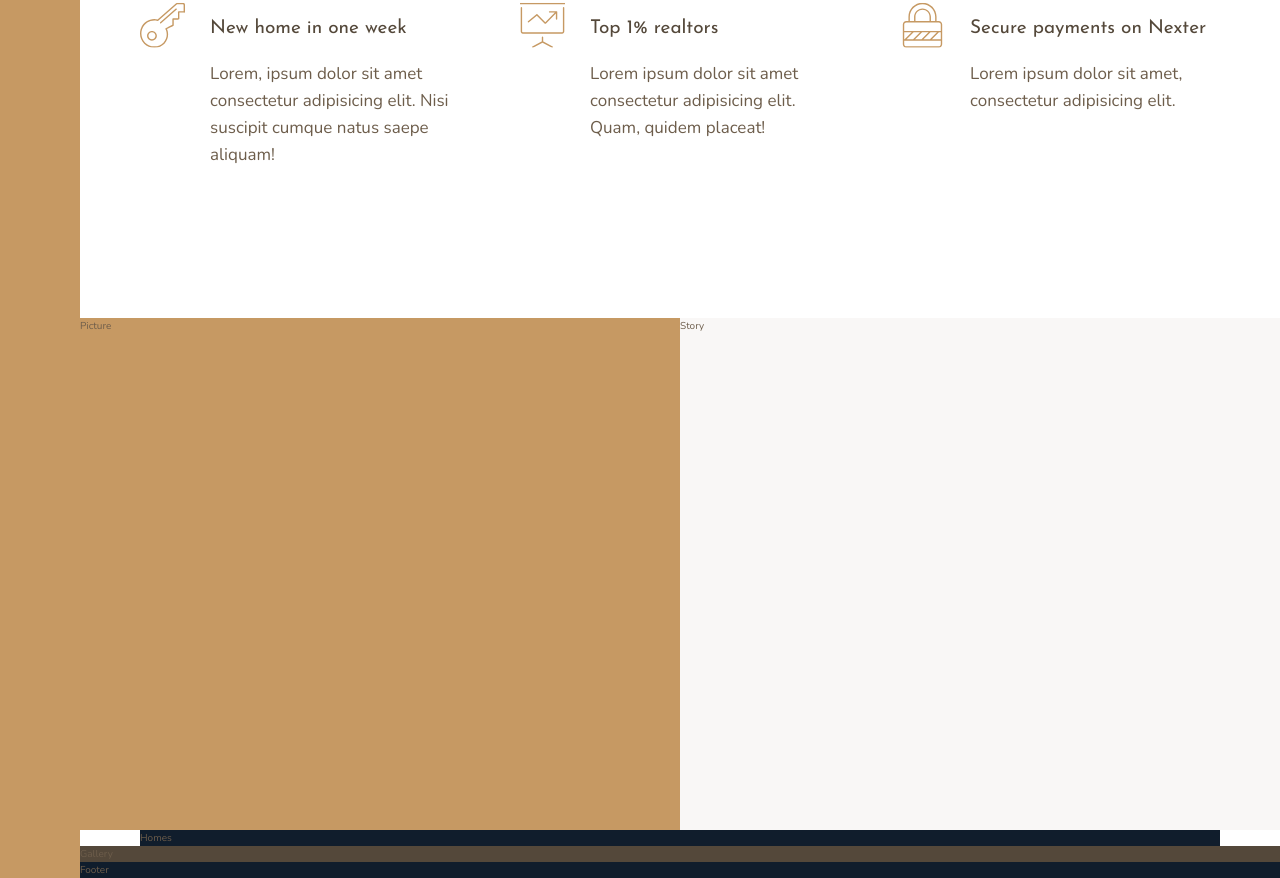
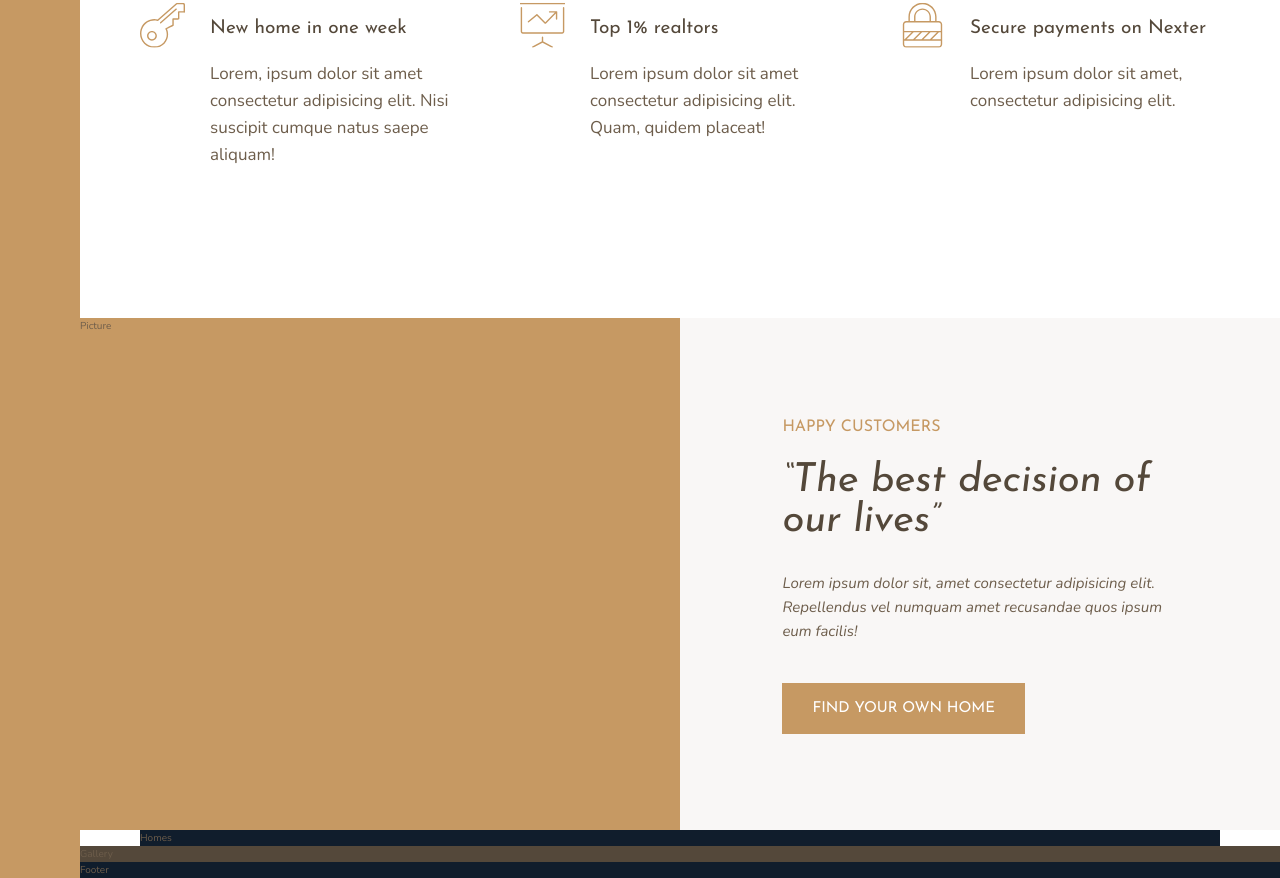
Before and after one commit to VladimirVolvakov/real-estate-agency-landing, a website: page index.html in a window 1280 px wide. Shown: the part 990-1868 px from the top of the page. Drawn offline with nearby package versions, Linux system fonts and the light colour scheme.

Commit message:
feat: add markup & styles for .testionial__content

```diff
--- a/index.html
+++ b/index.html
@@ -77,7 +77,17 @@
       </div>
     </section>
     <div class="testimonial__picture">Picture</div>
-    <div class="testimonial__content">Story</div>
+    <div class="testimonial__content">
+      <h3 class="heading-3 u-mb-sm">Happy Customers</h3>
+      <h2 class="heading-2 heading-2--dark u-mb-md">
+        &ldquo;The best decision of our lives&rdquo;
+      </h2>
+      <p class="testimonial__text u-mb-lg">
+        Lorem ipsum dolor sit, amet consectetur adipisicing elit. Repellendus
+        vel numquam amet recusandae quos ipsum eum facilis!
+      </p>
+      <button class="btn">Find your own home</button>
+    </div>
     <section class="real-estate">Homes</section>
     <section class="gallery">Gallery</section>
     <footer class="footer">Footer</footer>
--- a/sass/base/_base.scss
+++ b/sass/base/_base.scss
@@ -6,6 +6,7 @@
   --color-grey-light-2: #aaa;
   --color-grey-dark-1: #54483a;
   --color-grey-dark-2: #6d5d4b;
+  --color-white: #fff;
   --font-primary: "Nunito", sans-serif;
   --font-display: "Josefin Sans", sans-serif;
 }
--- a/sass/base/_typography.scss
+++ b/sass/base/_typography.scss
@@ -1,6 +1,28 @@
 %heading {
   font-family: var(--font-display);
   font-weight: 400;
+}
+
+.heading-2 {
+  @extend %heading;
+  font-size: 4rem;
+  line-height: 1;
+  font-style: italic;
+
+  &--light {
+    color: var(--color-grey-light-1);
+  }
+
+  &--dark {
+    color: var(--color-grey-dark-1);
+  }
+}
+
+.heading-3 {
+  @extend %heading;
+  font-size: 1.6rem;
+  color: var(--color-primary);
+  text-transform: uppercase;
 }
 
 .heading-4 {
--- /dev/null
+++ b/sass/base/_utilities.scss
@@ -0,0 +1,15 @@
+.u-mb-sm {
+  margin-bottom: 2rem;
+}
+
+.u-mb-md {
+  margin-bottom: 3rem;
+}
+
+.u-mb-lg {
+  margin-bottom: 4rem;
+}
+
+.u-mb-xl {
+  margin-bottom: 8rem;
+}
--- /dev/null
+++ b/sass/components/_btn.scss
@@ -0,0 +1,16 @@
+.btn {
+  background-color: var(--color-primary);
+  padding: 1.8rem 3rem;
+  font-family: var(--font-display);
+  font-size: 1.5rem;
+  color: var(--color-white);
+  text-transform: uppercase;
+  border: none;
+  border-radius: 0;
+  cursor: pointer;
+  transition: all 0.3s;
+
+  &:hover {
+    background-color: var(--color-primary-dark);
+  }
+}
--- a/sass/layout/_testimonial.scss
+++ b/sass/layout/_testimonial.scss
@@ -5,7 +5,17 @@
   }
 
   &__content {
+    display: flex;
+    flex-direction: column;
+    justify-content: center;
+    align-items: flex-start;
     background-color: var(--color-grey-light-1);
     grid-column: col-start 5 / full-end;
+    padding: 6rem 8vw;
+  }
+
+  &__text {
+    font-size: 1.5rem;
+    font-style: italic;
   }
 }
--- a/sass/main.scss
+++ b/sass/main.scss
@@ -1,5 +1,7 @@
 @import "base/base";
 @import "base/typography";
+@import "base/utilities";
+@import "components/btn";
 @import "components/feature";
 @import "layout/features";
 @import "layout/footer";
```
Also changed, not shown: css/style.css.
